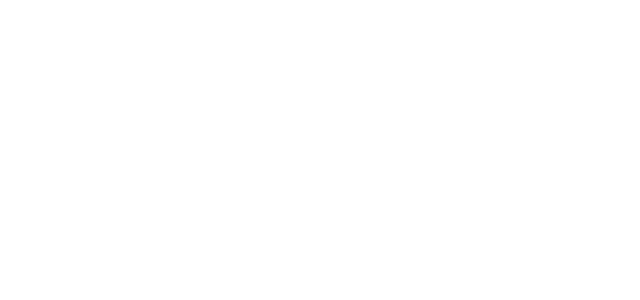
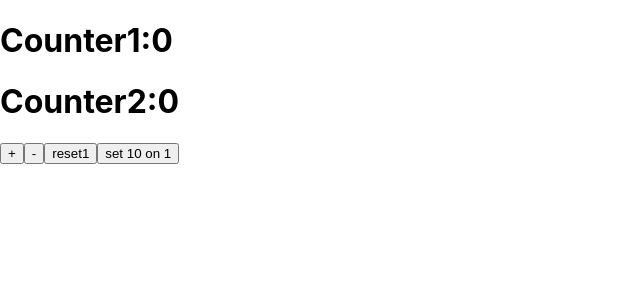
Before and after one commit to alinabezux/react-june, a React (Create React App) app: page / in a window 1280 px wide. Shown: the top 300 px of the page, without its empty margins (0-640 px from the left). Built offline with nearby package versions, Linux system fonts and the light colour scheme.

Commit message:
useReducer counter preview 1

```diff
--- a/src/App.js
+++ b/src/App.js
@@ -1,9 +1,37 @@
 import './App.css'
+import {useReducer} from "react";
 
-function App() {
+const init = (initialValue) => {
+    return {counter1: initialValue, counter2: initialValue}
+}
+
+const reducer = (state, action) => {
+    switch (action.type) {
+        case 'inc1':
+            return {...state, counter1: state.counter1 + 1}
+        case 'dec1':
+            return {...state, counter1: state.counter1 - 1}
+        case 'reset1':
+            return {...state, counter1: 0}
+        case 'set1':
+            return {...state, counter1: action.payload}
+        default:
+            return {...state};
+    }
+}
+
+const App = () => {
+
+    const [state, dispatch] = useReducer(reducer, 0, init);
+
     return (
         <div>
-
+            <h1>Counter1:{state.counter1}</h1>
+            <h1>Counter2:{state.counter2}</h1>
+            <button onClick={() => dispatch({type: 'inc1'})}>+</button>
+            <button onClick={() => dispatch({type: 'dec1'})}>-</button>
+            <button onClick={() => dispatch({type: 'reset1'})}>reset1</button>
+            <button onClick={() => dispatch({type: 'set1', payload: 10})}>set 10 on 1</button>
         </div>
     )
 }
```
